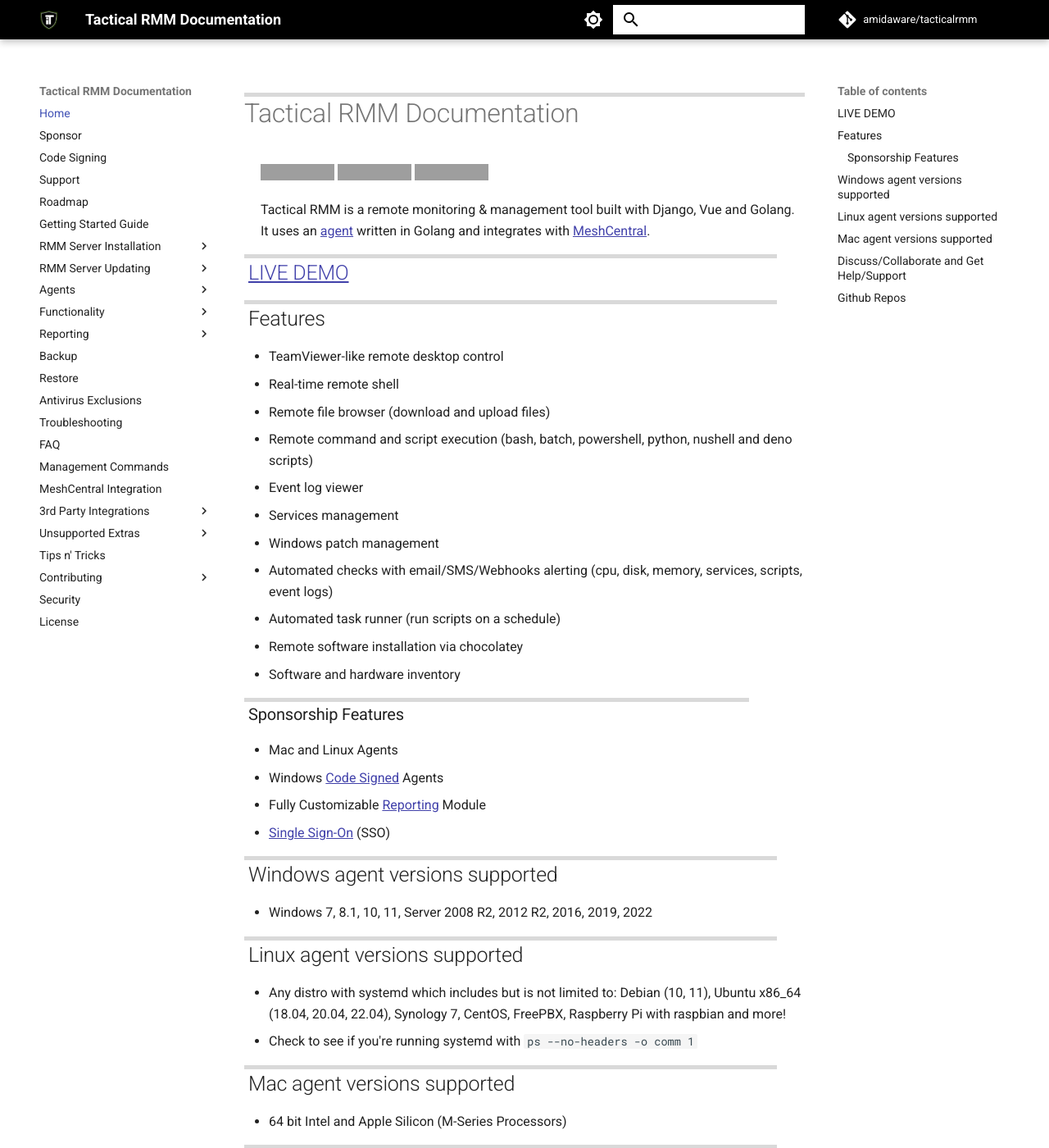
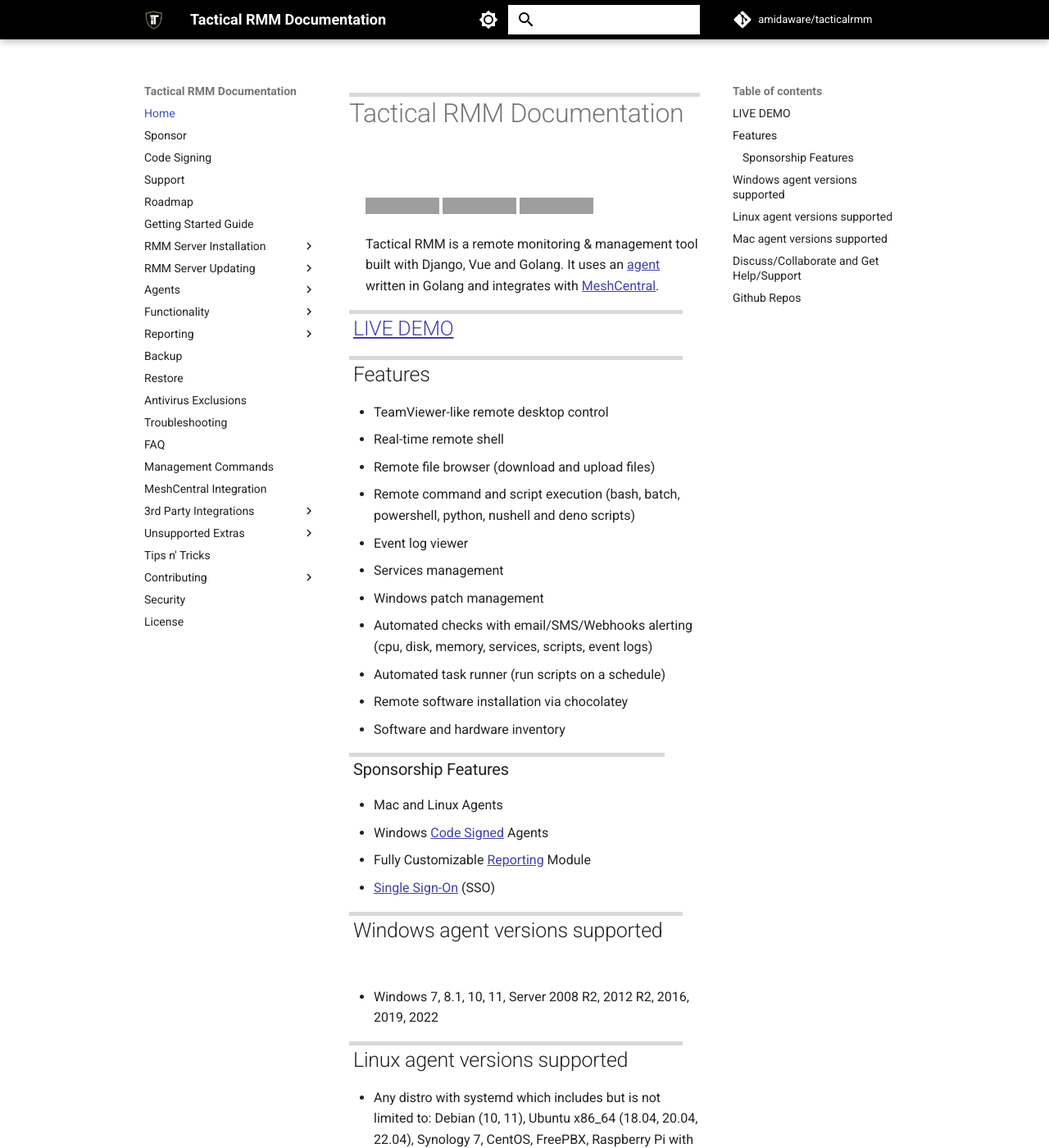
Before and after one commit to amidaware/trmm-docs, an MkDocs documentation site: the page built from docs/index.md, in a window 1280 px wide and 1400 px high. Shown: the whole window at 82% size. Built offline with MkDocs 1.6.1 and Material for MkDocs 9.7.7, drawn with Linux system fonts in a browser that asks for light colours; comment, search, counter and statistics services are not loaded; grey boxes are pictures that could not be loaded.

Commit message:
was a bit too wide

```diff
--- a/docs/stylesheets/extra.css
+++ b/docs/stylesheets/extra.css
@@ -1,6 +1,6 @@
 /* Maximum space for text block */
 .md-grid {
-    max-width: 95%; /* or 100%, if you want to stretch to full-width */
+    max-width: 75%; /* or 100%, if you want to stretch to full-width */
   }
 
 .md-header {
```
